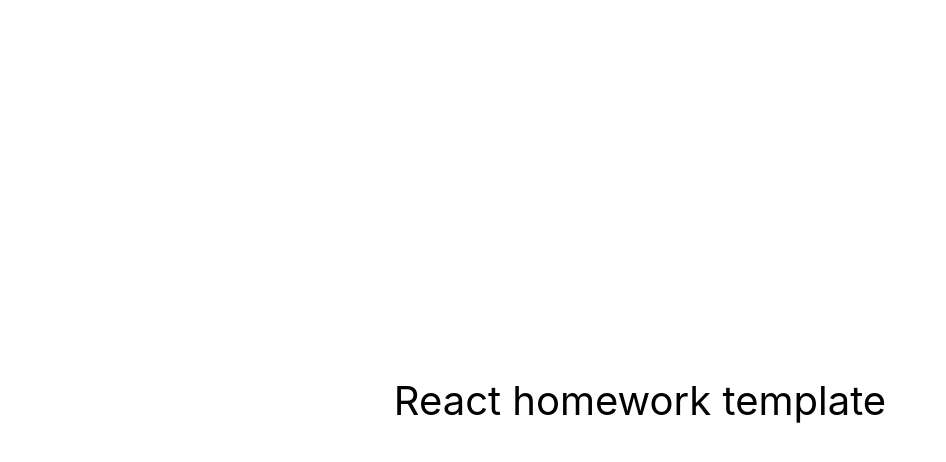
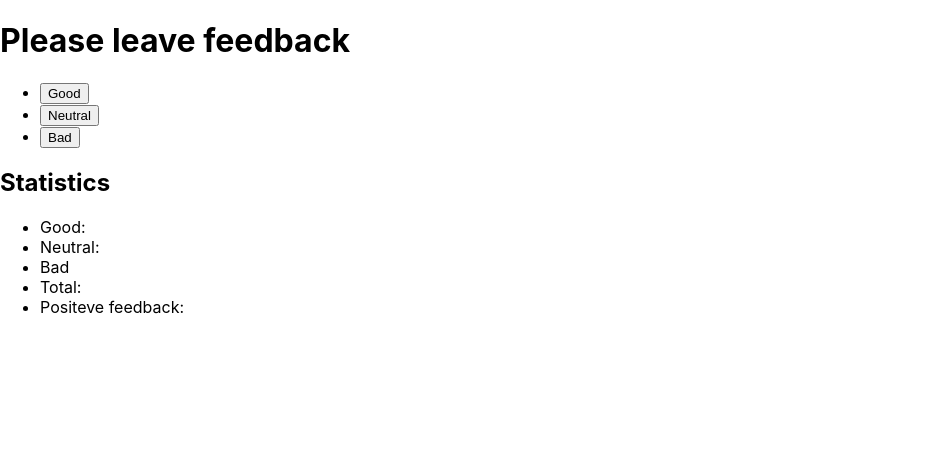
Before and after one commit to boblmbq/-goit-react-hw-02-feedback-, a React (Create React App) app: page / in a window 1280 px wide. Shown: the top 462 px of the page, without its empty margins (0-946 px from the left). Built offline with nearby package versions, Linux system fonts and the light colour scheme.

Commit message:
the markup for components is done

```diff
--- a/src/components/App.jsx
+++ b/src/components/App.jsx
@@ -1,16 +1,14 @@
-export const App = () => {
-  return (
-    <div
-      style={{
-        height: '100vh',
-        display: 'flex',
-        justifyContent: 'center',
-        alignItems: 'center',
-        fontSize: 40,
-        color: '#010101'
-      }}
-    >
-      React homework template
-    </div>
-  );
-};
+import { Component } from 'react';
+import FeedbackButtons from './FeedbackButtons';
+import Statistics from './Statistics';
+
+export class App extends Component {
+  render() {
+    return (
+      <div>
+        <FeedbackButtons />
+        <Statistics />
+      </div>
+    );
+  }
+}
--- /dev/null
+++ b/src/components/FeedbackButtons/FeedbackButtons.jsx
@@ -0,0 +1,24 @@
+import { Component } from 'react';
+
+class FeedbackButtons extends Component {
+  render() {
+    return (
+      <>
+        <h1>Please leave feedback</h1>
+        <ul>
+          <li>
+            <button>Good</button>
+          </li>
+          <li>
+            <button>Neutral</button>
+          </li>
+          <li>
+            <button>Bad</button>
+          </li>
+        </ul>
+      </>
+    );
+  }
+}
+
+export default FeedbackButtons;
--- /dev/null
+++ b/src/components/FeedbackButtons/index.js
@@ -0,0 +1 @@
+export {default} from "./FeedbackButtons"
--- /dev/null
+++ b/src/components/Statistics/Statistics.jsx
@@ -0,0 +1,21 @@
+import { Component } from 'react';
+// import css from "./Statistics.module.css"
+
+class Statistics extends Component {
+  render() {
+    return (
+      <>
+        <h2>Statistics</h2>
+        <ul>
+          <li>Good:</li>
+          <li>Neutral:</li>
+          <li>Bad</li>
+          <li>Total:</li>
+          <li>Positeve feedback:</li>
+        </ul>
+      </>
+    );
+  }
+}
+
+export default Statistics;
--- /dev/null
+++ b/src/components/Statistics/index.js
@@ -0,0 +1 @@
+export {default} from "./Statistics"
```
Also changed, not shown: src/components/FeedbackButtons/FeedbackButtons.module.css (added), src/components/Statistics/Statistics.module.css (added).
